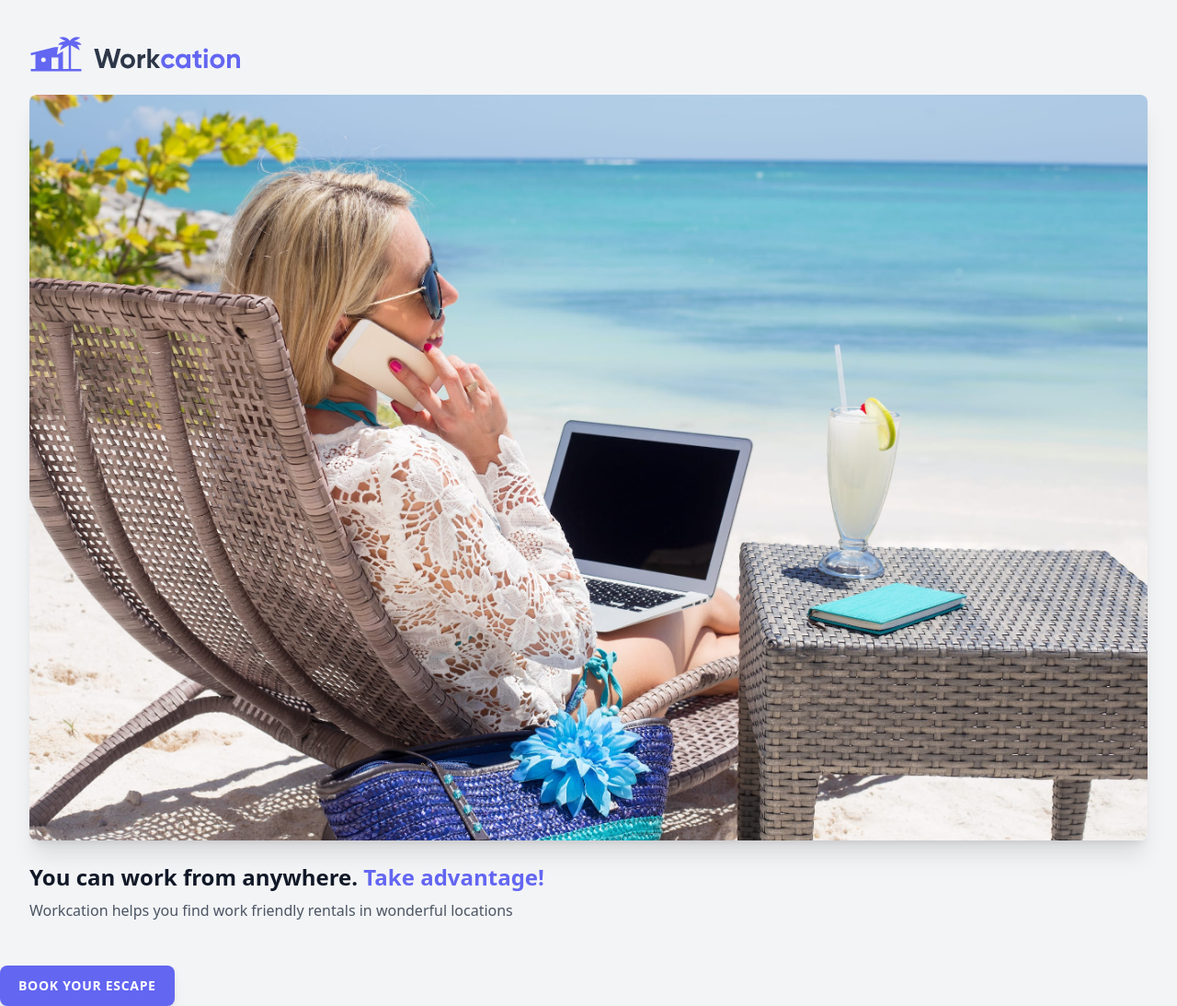
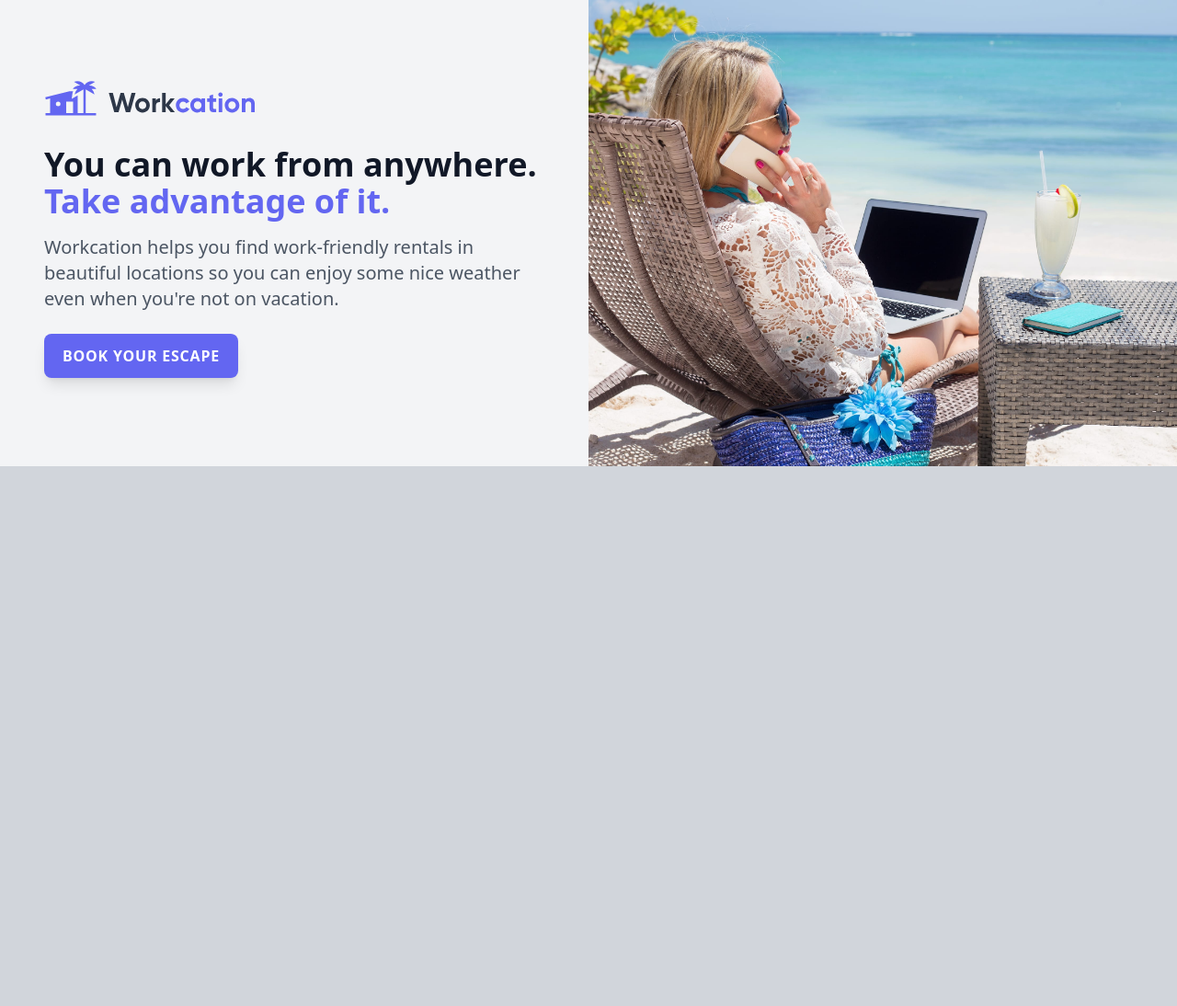
Before and after one commit to Baskin-Ridley/learning-tailwind, a website built with Vite: page index.html in a window 1280 px wide. Shown: the part 9-1103 px from the top of the page at 92% size. After the commit the page ends 800 px from the top, so only its background shows below. Built offline with nearby package versions, Linux system fonts and the light colour scheme.

Commit message:
completed lesson 3 of Tailwing CSS from Zero to production

```diff
--- a/index.html
+++ b/index.html
@@ -1,23 +1,52 @@
 <!DOCTYPE html>
 <html lang="en">
-<head>
-    <meta charset="UTF-8">
-    <meta http-equiv="X-UA-Compatible" content="IE=edge">
-    <meta name="viewport" content="width=device-width, initial-scale=1.0">
+  <head>
+    <meta charset="UTF-8" />
+    <meta http-equiv="X-UA-Compatible" content="IE=edge" />
+    <meta name="viewport" content="width=device-width, initial-scale=1.0" />
     <title>Document</title>
-    <link rel="stylesheet" href="/css/tailwind.css">
-</head>
-<body class="bg-gray-100">
-    <div class="px-8 py-12">
-        <img src="/img/logo.svg" alt="workcation" class="h-10">
-        <img src="/img/beach-work.jpg" alt="" class="mt-6 rounded-lg shadow-xl">
-        <h1 class="mt-6 text-2xl font-bold text-gray-900">You can work from anywhere.
-            <span class="text-indigo-500">Take advantage!</span>
-        </h1>
-        <p class="mt-2 text-gray-600">Workcation helps you find work friendly rentals in wonderful locations</p>
+    <link rel="stylesheet" href="/css/tailwind.css" />
+  </head>
+  <body class="bg-gray-300">
+    <div class="bg-gray-100 grid lg:grid-cols-2 2xl:grid-cols-5">
+      <div
+        class="px-8 py-12 max-w-md mx-auto sm:max-w-xl lg:px-12 lg:py-24 lg:max-w-full xl:mr-0 2xl:col-span-2"
+      >
+        <div class="xl:max-w-xl">
+          <img class="h-10" src="/img/logo.svg" alt="Workcation" />
+          <img
+            class="mt-6 rounded-lg shadow-xl sm:mt-8 sm:h-64 sm:w-full sm:object-cover object-center lg:hidden"
+            src="/img/beach-work.jpg"
+            alt="Woman workcationing on the beach"
+          />
+          <h1
+            class="mt-6 text-2xl font-bold text-gray-900 sm:mt-8 sm:text-4xl lg:text-3xl xl:text-4xl"
+          >
+            You can work from anywhere.
+            <br class="hidden lg:inline" />
+            <span class="text-indigo-500">Take advantage of it.</span>
+          </h1>
+          <p class="mt-2 text-gray-600 sm:mt-4 sm:text-xl">
+            Workcation helps you find work-friendly rentals in beautiful locations so you can enjoy
+            some nice weather even when you're not on vacation.
+          </p>
+          <div class="mt-4 sm:mt-6">
+            <a
+              class="inline-block px-5 py-3 rounded-lg bg-indigo-500 uppercase tracking-wider font-semibold text-sm text-white shadow-lg sm:text-base"
+              href="#"
+            >
+              Book your escape
+            </a>
+          </div>
+        </div>
+      </div>
+      <div class="hidden relative lg:block 2xl:col-span-3">
+        <img
+          class="absolute inset-0 w-full h-full object-cover object-center"
+          src="/img/beach-work.jpg"
+          alt="Woman workcationing on the beach"
+        />
+      </div>
     </div>
-    <div>
-        <a href="#" class="inline-block px-5 py-3 rounded-lg shadow-lg bg-indigo-500 text-white uppercase tracking-wider font-semibold text-sm">Book your escape</a>
-    </div>
-</body>
+  </body>
 </html>
```
